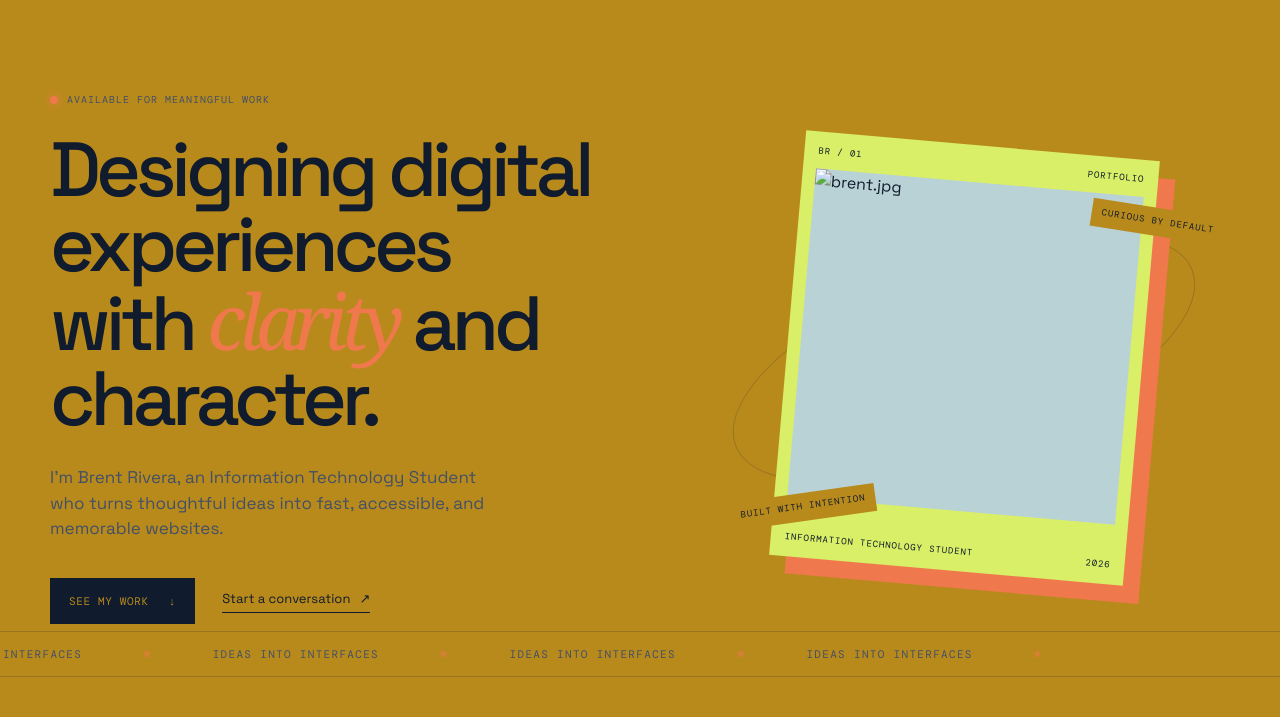
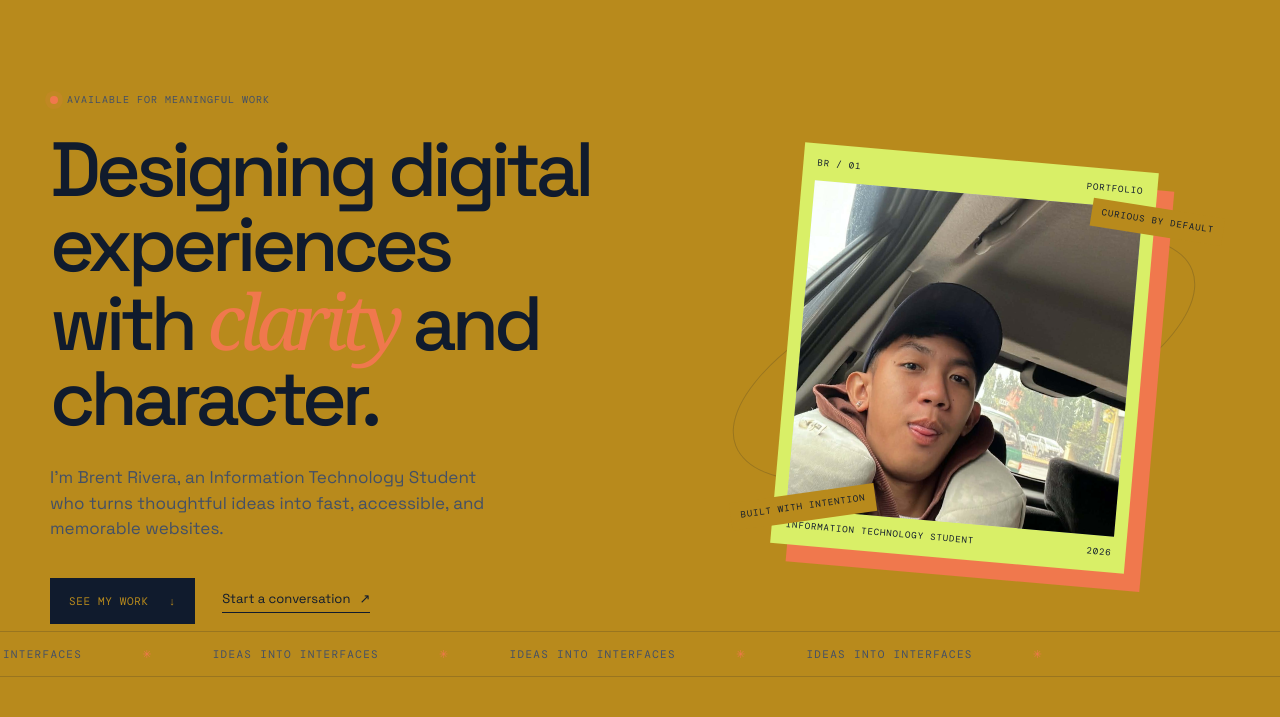
Before and after one commit to brentoy2024-bit/rivera-project-1, a plain HTML site: page index.html in a window 1280 px wide. Shown: the part 83-800 px from the top of the page. Drawn offline with nearby package versions, Linux system fonts and the light colour scheme.

Commit message:
Update image source and alt text in index.html

```diff
--- a/index.html
+++ b/index.html
@@ -50,7 +50,7 @@
             <div class="orbit orbit-two" aria-hidden="true"></div>
             <div class="profile-card">
               <div class="profile-card-top"><span>BR / 01</span><span>PORTFOLIO</span></div>
-              <img src="/manus-storage/BNTY_1dfbd5c8.jpg" alt="brent.jpg"> />
+              <img src="assets/brent.jpg" alt="Brent Rivera seated in a car">
               <div class="profile-card-bottom"><span>Information Technology Student</span><span>2026</span></div>
             </div>
             <span class="visual-note note-top">curious by default</span>
```
